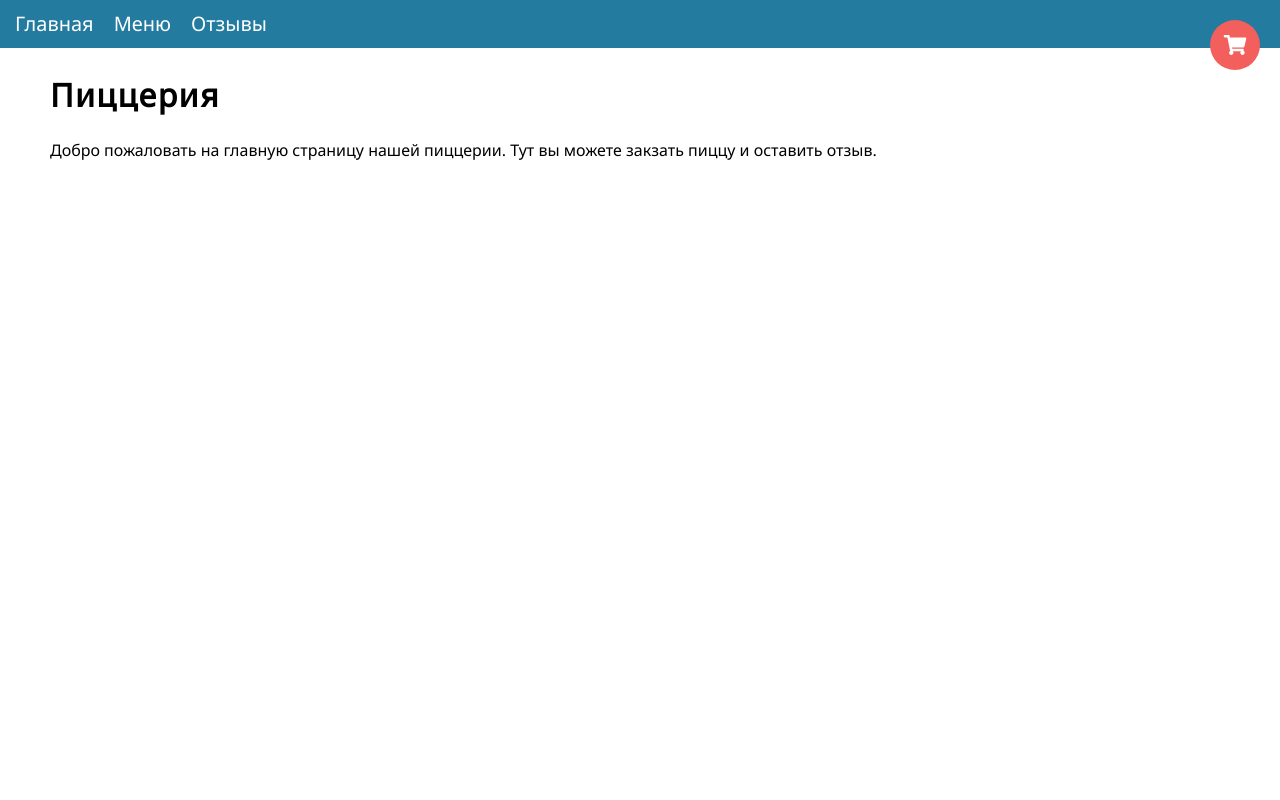
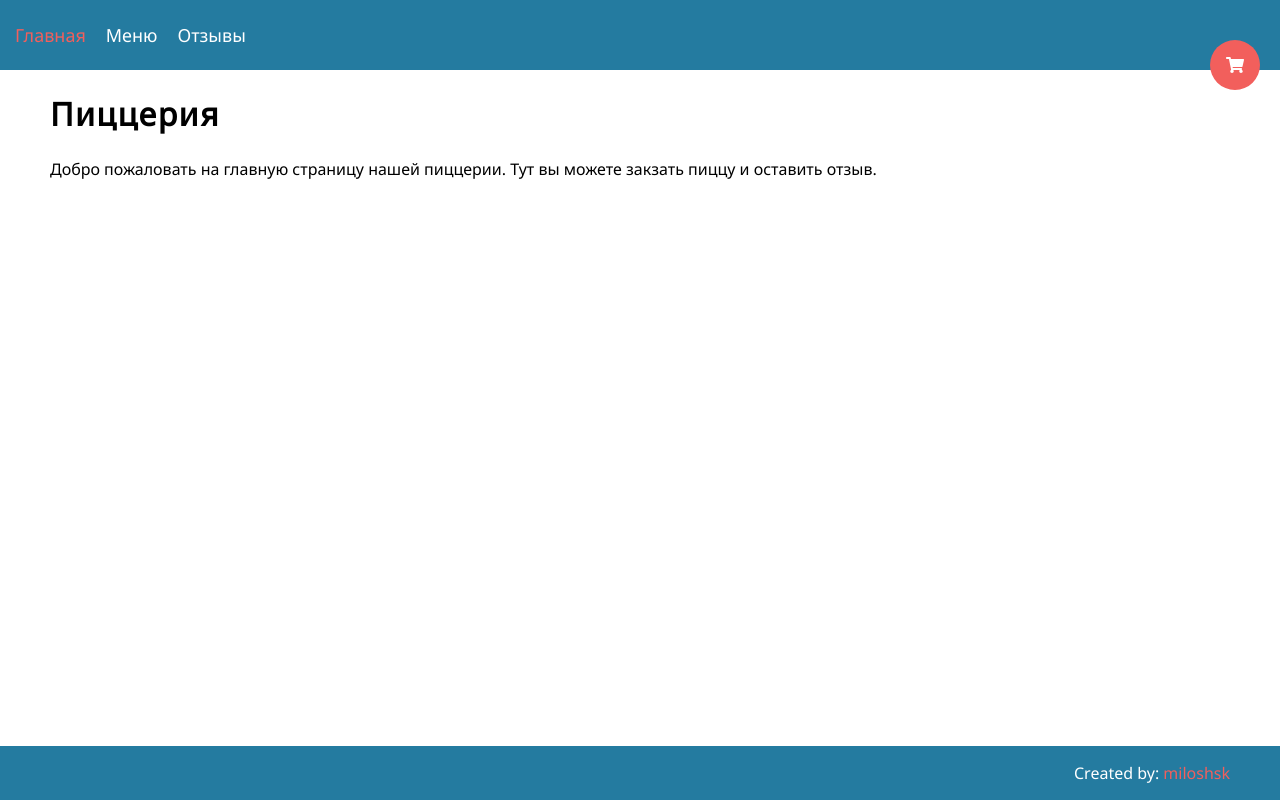
Before and after one commit to miloshsk/vue-pizza, a Vue app: page / in a window 1280 px wide. Built offline with nearby package versions, Linux system fonts and the light colour scheme; what vue-resource would draw is missing.

Commit message:
Add footer.Upd headerCart.

```diff
--- a/src/App.vue
+++ b/src/App.vue
@@ -1,17 +1,20 @@
 <template>
   <div id="app" class="wrapper">
+    <app-header></app-header>
     <div class="wrapper__content">
-      <app-header></app-header>
       <router-view></router-view>
     </div>
+    <app-footer></app-footer>
   </div>
 </template>
 
 <script>
 import Header from "./components/header/Header.vue";
+import Footer from "./components/footer/Footer.vue";
 export default {
   components: {
-    appHeader: Header
+    appHeader: Header,
+    appFooter: Footer
   }
 };
 </script>
--- /dev/null
+++ b/src/components/footer/Footer.vue
@@ -0,0 +1,32 @@
+<template>
+  <footer class="footer">
+    <div class="footer__content container">
+      <p>
+        Created by:
+        <a href="https://github.com/miloshsk" class="footer__link">miloshsk</a>
+      </p>
+    </div>
+  </footer>
+</template>
+
+<script>
+export default {
+  name: "Footer"
+};
+</script>
+
+<style scoped lang="scss">
+.footer {
+  background-color: $c-blue;
+  color: $white;
+  text-align: right;
+  &__link {
+    display: inline-block;
+    color: $c-red-light;
+    transition: 0.3s ease;
+    &:hover {
+      color: $c-red-dark;
+    }
+  }
+}
+</style>
--- a/src/components/header/BurgerBtn.vue
+++ b/src/components/header/BurgerBtn.vue
@@ -35,7 +35,7 @@ export default {
   visibility: hidden;
   cursor: pointer;
   right: 15px;
-  top: 10px;
+  top: 15px;
   &__line {
     position: absolute;
     left: 0;
@@ -72,6 +72,7 @@ export default {
 }
 @include media("xs") {
   .burger {
+    top: 12.5px;
     visibility: visible;
   }
 }
--- a/src/components/header/Header.vue
+++ b/src/components/header/Header.vue
@@ -2,16 +2,22 @@
   <div class="page-header">
     <app-burger :showMenu="showMenu" @menuToggle="menuToggle"></app-burger>
     <app-nav :showMenu="showMenu" @menuToggle="menuToggle"></app-nav>
+    <appHeaderCart
+      :showMenu="showMenu"
+      @menuToggle="menuToggle"
+    ></appHeaderCart>
   </div>
 </template>
 
 <script>
 import Nav from "./Nav.vue";
 import BurgerBtn from "./BurgerBtn.vue";
+import HeaderCart from "./HeaderCart.vue";
 export default {
   components: {
     appNav: Nav,
-    appBurger: BurgerBtn
+    appBurger: BurgerBtn,
+    appHeaderCart: HeaderCart
   },
   data() {
     return {
@@ -28,7 +34,11 @@ export default {
 
 <style scoped lang="scss">
 .page-header {
+  min-height: 70px;
   background-color: $c-blue;
   padding: 0 5px;
+  @include media("xs") {
+    min-height: 60px;
+  }
 }
 </style>
--- /dev/null
+++ b/src/components/header/HeaderCart.vue
@@ -0,0 +1,119 @@
+<template>
+  <div class="cart" @click="toggleMenu" @mouseleave="show" @mouseenter="show">
+    <router-link
+      to="/cart"
+      tag="a"
+      class="header-menu__link cart__link"
+      active-class="header-menu__link-active"
+    >
+      <font-awesome-icon icon="shopping-cart" />
+    </router-link>
+    <div class="cart__length" v-if="getLength > 0">
+      {{ getLength }}
+    </div>
+    <transition name="fade">
+      <appCartForm v-if="showCart" class="cart__content"></appCartForm>
+    </transition>
+  </div>
+</template>
+
+<script>
+import CartForm from "./../cart/CartForm.vue";
+
+export default {
+  components: {
+    appCartForm: CartForm
+  },
+  data() {
+    return {
+      showCart: false
+    };
+  },
+  props: {
+    showMenu: Boolean
+  },
+  computed: {
+    getLength() {
+      return this.$store.getters.getCartItemsLength;
+    }
+  },
+  methods: {
+    show(e) {
+      if (!/iPhone|iPad|iPod|Android/i.test(navigator.userAgent)) {
+        this.showCart = e.type === "mouseenter";
+      }
+    },
+    toggleMenu(e) {
+      if (window.innerWidth <= 450) {
+        if (e.target.closest(".cart")) {
+          this.$emit("menuToggle", false);
+        } else {
+          this.$emit("menuToggle", !this.showMenu);
+        }
+      }
+    }
+  }
+};
+</script>
+
+<style scoped lang="scss">
+.cart {
+  position: fixed;
+  right: 20px;
+  top: 40px;
+  z-index: 10;
+  &__content {
+    position: fixed;
+    top: 90px;
+    right: 10px;
+    width: auto;
+    height: auto;
+    background-color: $white;
+    border: 3px solid $c-blue;
+    padding: 5px 55px 5px 25px;
+    z-index: 10;
+  }
+  &__length {
+    width: 25px;
+    height: 25px;
+    background-color: $white;
+    border-radius: 50%;
+    border: 2px solid $c-red-light;
+    position: absolute;
+    bottom: -5px;
+    left: -5px;
+    text-align: center;
+    line-height: 20px;
+    font-size: 14px;
+    font-weight: 600;
+    z-index: 11;
+  }
+  &__link {
+    background-color: $c-red-light;
+    border-radius: 50%;
+    width: 50px;
+    height: 50px;
+    outline: none;
+    color: $white;
+    &:focus,
+    &:active {
+      background-color: $c-red-dark;
+    }
+    .fa-shopping-cart {
+      position: absolute;
+      top: 50%;
+      left: 50%;
+      transform: translate(-50%, -50%);
+    }
+  }
+  &:hover &__link {
+    background-color: $c-red-dark;
+  }
+}
+@include media("xs") {
+  .cart {
+    top: auto;
+    bottom: 20px;
+  }
+}
+</style>
--- a/src/components/header/Nav.vue
+++ b/src/components/header/Nav.vue
@@ -1,5 +1,4 @@
 <template>
-  <div>
   <nav class="header-menu" :class="{ 'page-nav-mobile': showMenu }">
     <ul class="header-menu__list">
       <li v-for="(link, key) in links" class="header-menu__el" :key="key">
@@ -15,52 +14,20 @@
       </li>
     </ul>
   </nav>
-    <div class="cart" @click="toggleMenu" @mouseleave="show" @mouseenter="show">
-      <router-link
-        to="/cart"
-        tag="a"
-        class="header-menu__link cart__link"
-        active-class="header-menu__link-active"
-      >
-        <font-awesome-icon icon="shopping-cart" />
-      </router-link>
-      <div class="cart__length" v-if="getLength > 0">
-        {{ getLength }}
-      </div>
-      <transition name="fade">
-        <appCartForm v-if="showCart" class="cart__content"></appCartForm>
-      </transition>
-    </div>
-  </div>
 </template>
 
 <script>
-import CartForm from "./../cart/CartForm.vue";
 export default {
-  components: {
-    appCartForm: CartForm
-  },
   props: {
     showMenu: Boolean
   },
   data() {
     return {
       links: ["/", "products", "reviews"],
-      linkTitles: ["Главная", "Меню", "Отзывы"],
-      showCart: false
+      linkTitles: ["Главная", "Меню", "Отзывы"]
     };
   },
-  computed: {
-    getLength() {
-      return this.$store.getters.getCartItemsLength;
-    }
-  },
   methods: {
-    show(e) {
-      if (!/iPhone|iPad|iPod|Android/i.test(navigator.userAgent)) {
-        this.showCart = e.type === "mouseenter";
-      }
-    },
     toggleMenu(e) {
       if (window.innerWidth <= 450) {
         if (e.target.closest(".cart")) {
@@ -75,60 +42,8 @@ export default {
 </script>
 
 <style lang="scss" scoped>
-.cart {
-  position: fixed;
-  right: 20px;
-  top: 20px;
-  z-index: 10;
-  &__content {
-    position: fixed;
-    top: 70px;
-    right: 10px;
-    width: auto;
-    height: auto;
-    background-color: $white;
-    border: 3px solid $c-blue;
-    padding: 5px 55px 5px 25px;
-    z-index: 10;
-  }
-  &__length {
-    width: 25px;
-    height: 25px;
-    background-color: $white;
-    border-radius: 50%;
-    border: 2px solid $c-red-light;
-    position: absolute;
-    bottom: -5px;
-    left: -5px;
-    text-align: center;
-    line-height: 20px;
-    font-size: 14px;
-    font-weight: 600;
-    z-index: 11;
-  }
-  &__link {
-    background-color: $c-red-light;
-    border-radius: 50%;
-    width: 50px;
-    height: 50px;
-    outline: none;
-    &:focus,
-    &:active {
-      background-color: $c-red-dark;
-    }
-    .fa-shopping-cart {
-      position: absolute;
-      top: 50%;
-      left: 50%;
-      transform: translate(-50%, -50%);
-    }
-  }
-  &:hover &__link {
-    background-color: $c-red-dark;
-  }
-}
-
 .header-menu {
+  height: 100%;
   margin-bottom: 25px;
   overflow-y: hidden;
   transition: 0.5s ease;
@@ -138,7 +53,9 @@ export default {
   }
   &__list {
     display: flex;
+    align-items: center;
     transition: all 0.3s ease;
+    height: 100%;
   }
   &__link {
     text-decoration: none;
@@ -150,13 +67,12 @@ export default {
     &:active:not(.cart__link) {
       color: $c-red-light;
     }
+    &-active {
+      color: $c-red-light;
+    }
   }
 }
 @include media("xs") {
-  .cart {
-    top: auto;
-    bottom: 20px;
-  }
   .header-menu {
     padding-top: 60px;
     margin: 0;
--- a/src/scss/_starting.scss
+++ b/src/scss/_starting.scss
@@ -31,8 +31,8 @@ a {
   display: block;
 }
 img {
-	display: block;
-	max-width: 100%;
+  display: block;
+  max-width: 100%;
 }
 .wrapper {
   position: relative;
--- a/src/scss/_variables.scss
+++ b/src/scss/_variables.scss
@@ -14,7 +14,8 @@ $c-grey: #50514f;
 $fz-min: 12px;
 $fz-xmin: 14px;
 $fz-main: 16px;
-$fz-xmain: 20px;
+$fz-xmain: 18px;
+$fz-xxmain: 20px;
 
 // Font
 $font: (
@@ -24,7 +25,7 @@ $font: (
   ),
   weight: 400,
   size: $fz-main,
-  line-height: 1.4
+  line-height: 1.4,
 );
 // Bpoints
 $breakpoints: (
```
Lines whose indentation alone changed are shown as unchanged.
